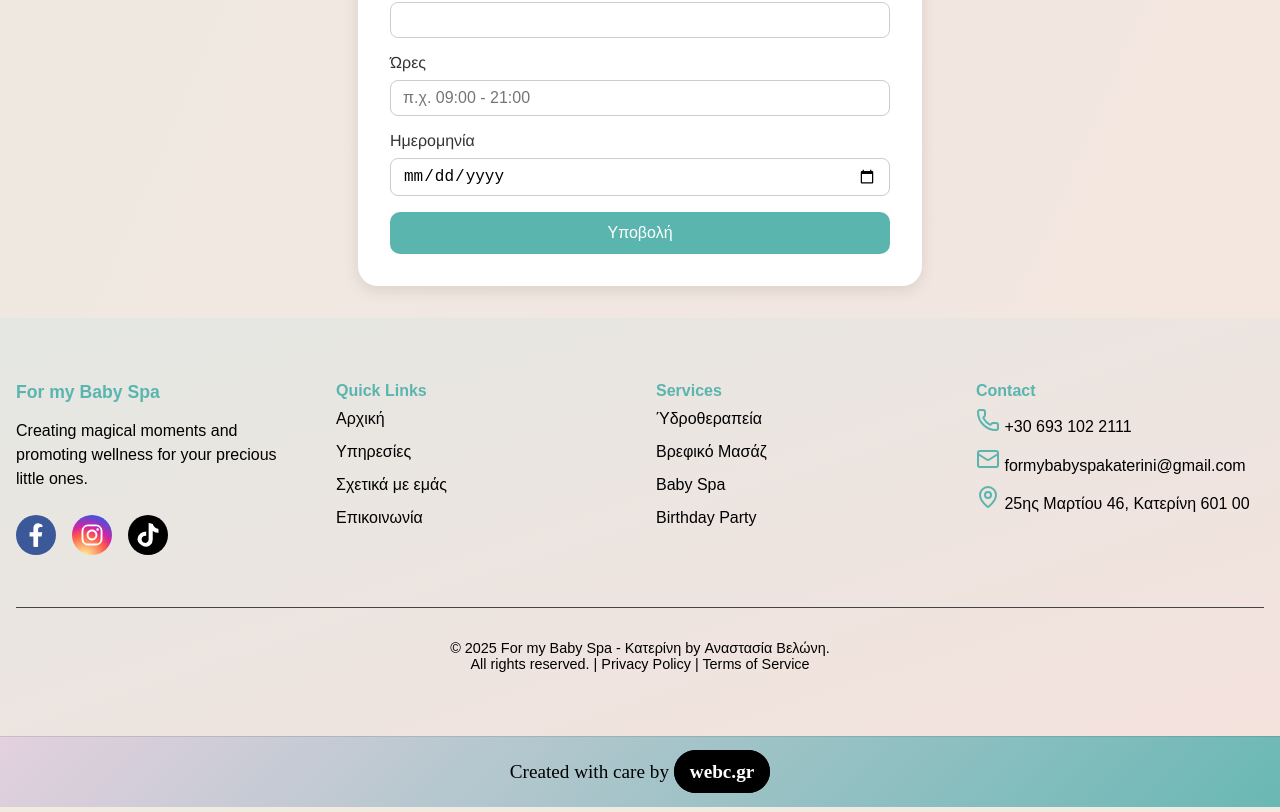
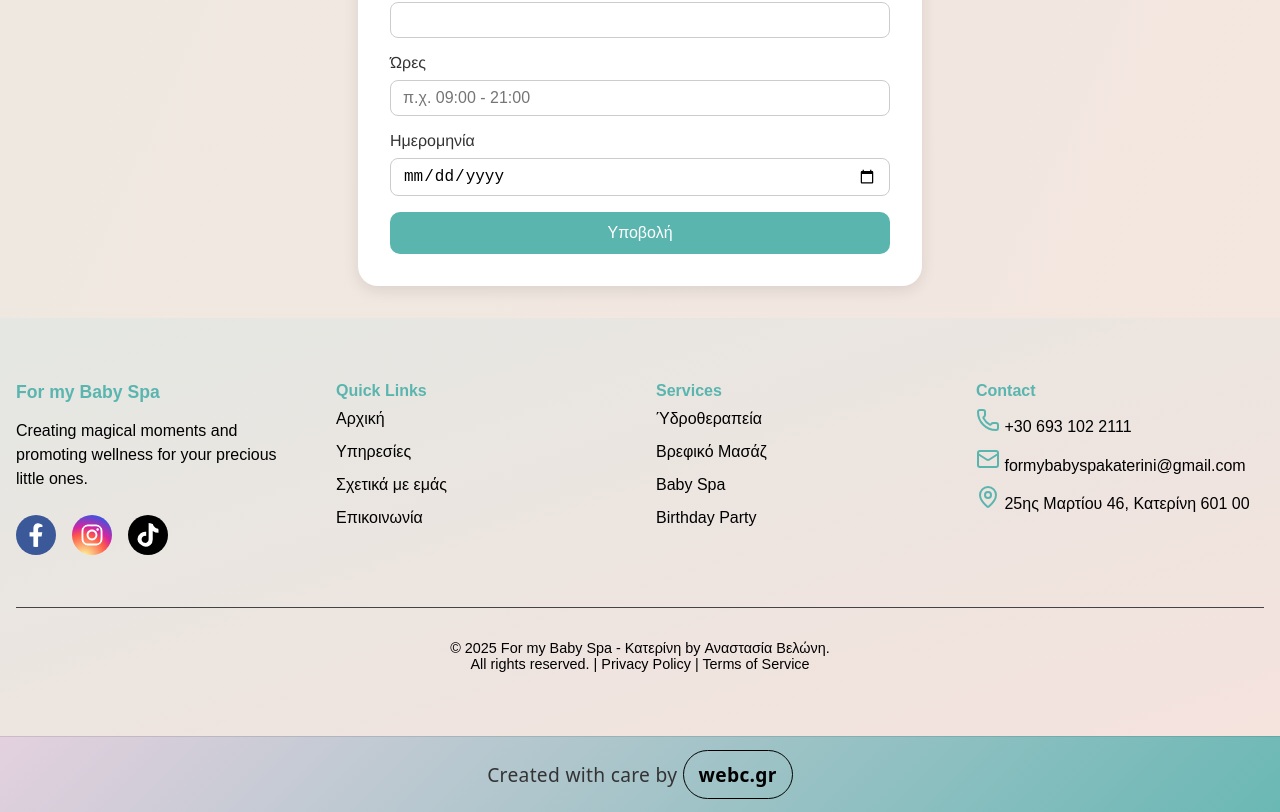
Before and after one commit to FlorianChazizi/formybabyspa, a React (Vite) app: page /ksemiroma in a window 1280 px wide. Shown: the part 2646-3458 px from the top of the page. Built offline with nearby package versions, Linux system fonts and the light colour scheme; no server answers.

Commit message:
style made by

```diff
--- a/src/styles/madeby.css
+++ b/src/styles/madeby.css
@@ -25,12 +25,16 @@
   font-weight: 500;
   color: #000000;
   margin: 0;
+  font-family:system-ui, -apple-system, BlinkMacSystemFont, 'Segoe UI', Roboto, Oxygen, Ubuntu, Cantarell, 'Open Sans', 'Helvetica Neue', sans-serif;
+  font-weight: 500;
+  letter-spacing: 0.3px;
+  color: #333;
 
 }
 
 .made-by-link {
-    background-color: rgb(0, 0, 0);
-  color: #ffffff;
+    background-color: transparent;
+  color: #000000;
   padding: 10px 15px;
   border-radius: 25px;
           border: 1px solid black;
@@ -40,10 +44,11 @@
 }
 
 .made-by-link:hover {
-      background-color: rgb(255, 255, 255);
+      /* background-color: rgb(255, 255, 255); */
         color: #000000;
         border: 1px solid black;
   text-decoration: none;
+  box-shadow: inset 0 0 10px rgba(0,0,0,0.75);
 }
 
 
```
